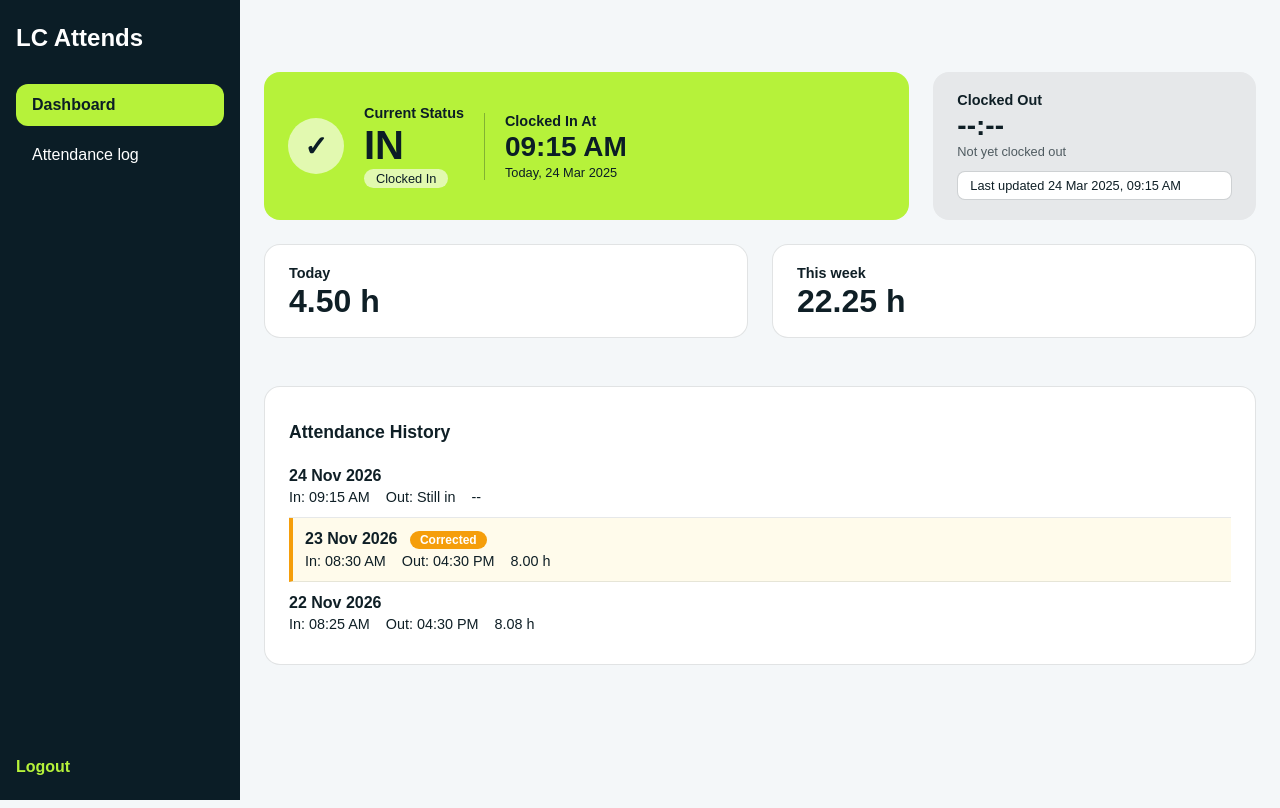
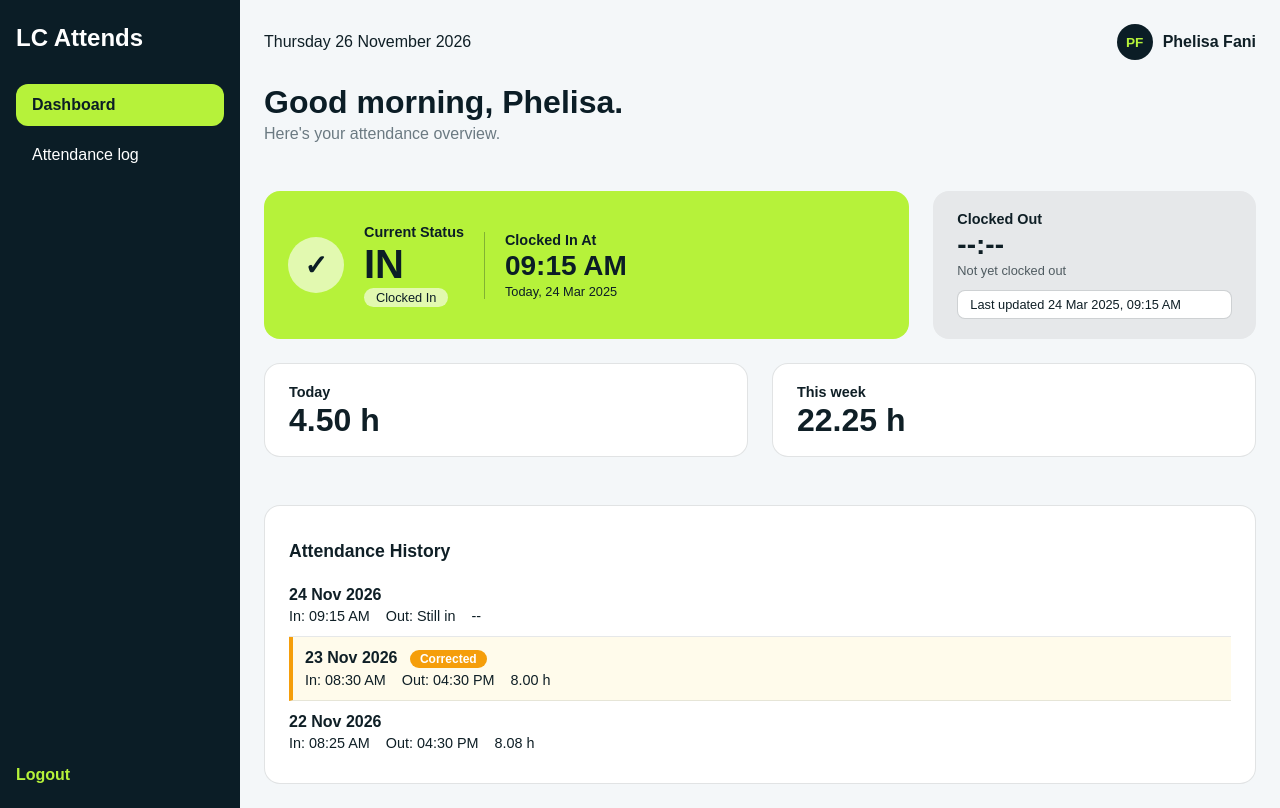
Before and after one commit to LC-Studio-18/Digital-attendance-tracking-system-php, a PHP site: page /dashboard.php in a window 1280 px wide. Run offline with PHP 8.4, Linux system fonts and the light colour scheme.

Commit message:
Add greeting and top bar

```diff
--- a/frontend/assets/css/component.css
+++ b/frontend/assets/css/component.css
@@ -265,3 +265,48 @@
     padding: 16px;
   }
 }
+
+/* Greeting and user chip */
+.greeting__title {
+  font-size: 2rem;
+  margin: 0 0 4px;
+  color: var(--color-navy);
+}
+
+.greeting__sub {
+  margin: 0 0 24px;
+  color: var(--color-muted);
+}
+
+#user-chip {
+  display: flex;
+  align-items: center;
+  gap: 10px;
+}
+
+.user-chip__avatar {
+  width: 36px;
+  height: 36px;
+  border-radius: 50%;
+  background: var(--color-navy);
+  color: var(--color-lime);
+  display: grid;
+  place-items: center;
+  font-size: 0.85rem;
+  font-weight: 700;
+}
+
+.user-chip__name {
+  font-weight: 600;
+}
+
+/* On small phones only the round avatar shows */
+@media (max-width: 480px) {
+  .greeting__title {
+    font-size: 1.5rem;
+  }
+
+  .user-chip__name {
+    display: none;
+  }
+}
--- a/frontend/assets/js/dashboard.js
+++ b/frontend/assets/js/dashboard.js
@@ -137,6 +137,39 @@ function renderRecentRecords(records) {
   `;
 }
 
+// Greeting and top bar: "Good morning, Phelisa." plus the date and a user chip.
+// Inputs: fullName (text such as "Phelisa Fani"), today (a JavaScript Date)
+// Writes into: #greeting, #today-date, #user-chip
+function renderGreeting(fullName, today) {
+  const hour = today.getHours();
+  const part = hour < 12 ? "morning" : hour < 18 ? "afternoon" : "evening";
+  const firstName = fullName.split(" ")[0];
+
+  // First letters of each name, e.g. "Phelisa Fani" becomes "PF"
+  const initials = fullName
+    .split(" ")
+    .map(function (word) { return word[0]; })
+    .join("")
+    .toUpperCase();
+
+  const dateText = today.toLocaleDateString("en-GB", {
+    weekday: "long",
+    day: "numeric",
+    month: "long",
+    year: "numeric"
+  });
+
+  document.getElementById("greeting").innerHTML = `
+    <h1 class="greeting__title">Good ${part}, ${firstName}.</h1>
+    <p class="greeting__sub">Here's your attendance overview.</p>
+  `;
+  document.getElementById("today-date").textContent = dateText;
+  document.getElementById("user-chip").innerHTML = `
+    <span class="user-chip__avatar">${initials}</span>
+    <span class="user-chip__name">${fullName}</span>
+  `;
+}
+
 // Dummy data for now. Imaan will replace these two lines with a call
 // that passes in the real values from GET /api/dashboard.
 renderStatusBadge("IN", "09:15 AM", "Today, 24 Mar 2025");
@@ -148,3 +181,5 @@ renderRecentRecords([
   { record_id: 3, clock_in: "2026-11-23 08:30:00", clock_out: "2026-11-23 16:30:00", hours: 8, is_corrected: true },
   { record_id: 2, clock_in: "2026-11-22 08:25:00", clock_out: "2026-11-22 16:30:00", hours: 8.08, is_corrected: false }
 ]);
+
+renderGreeting("Phelisa Fani", new Date());
```
